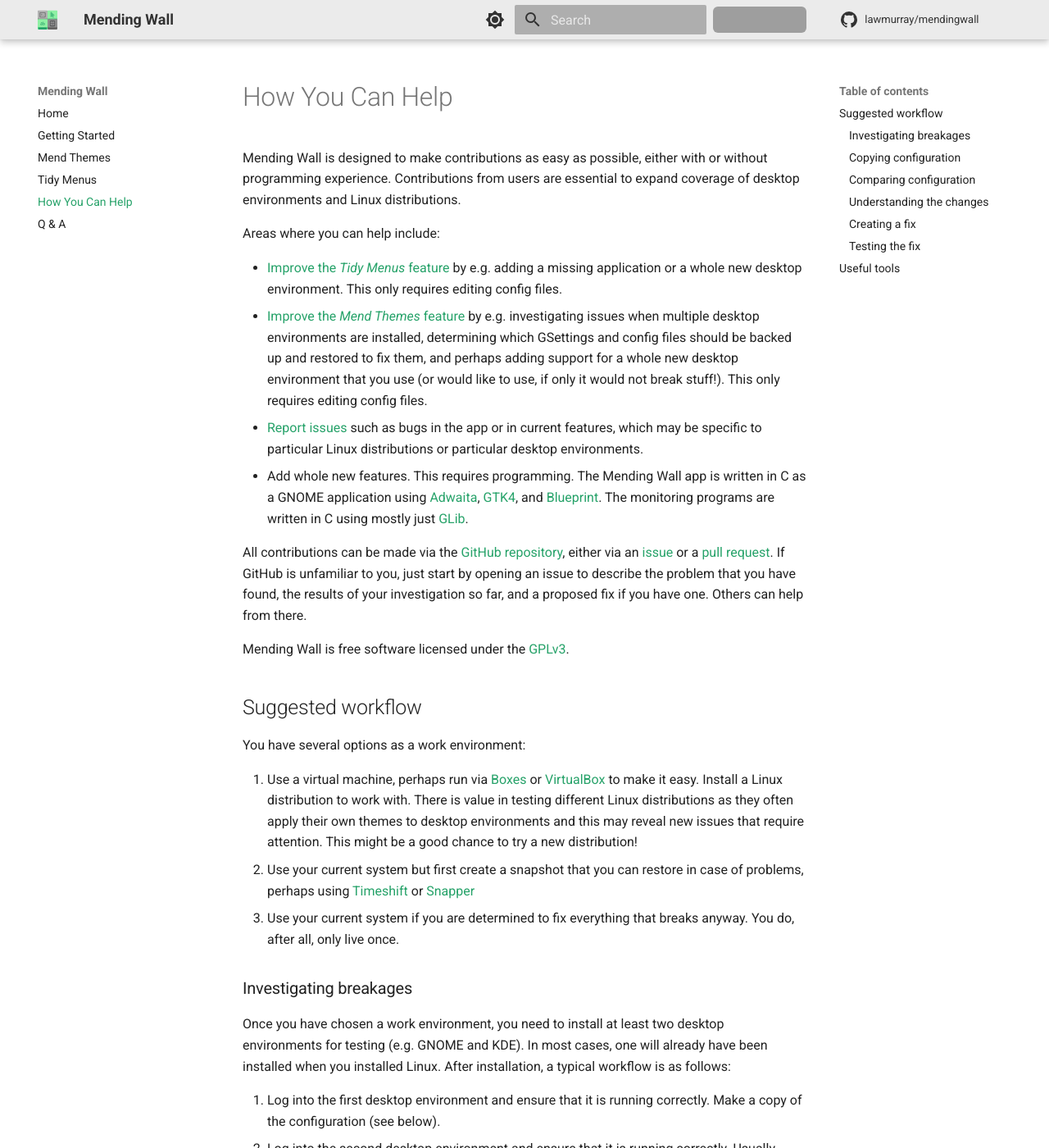
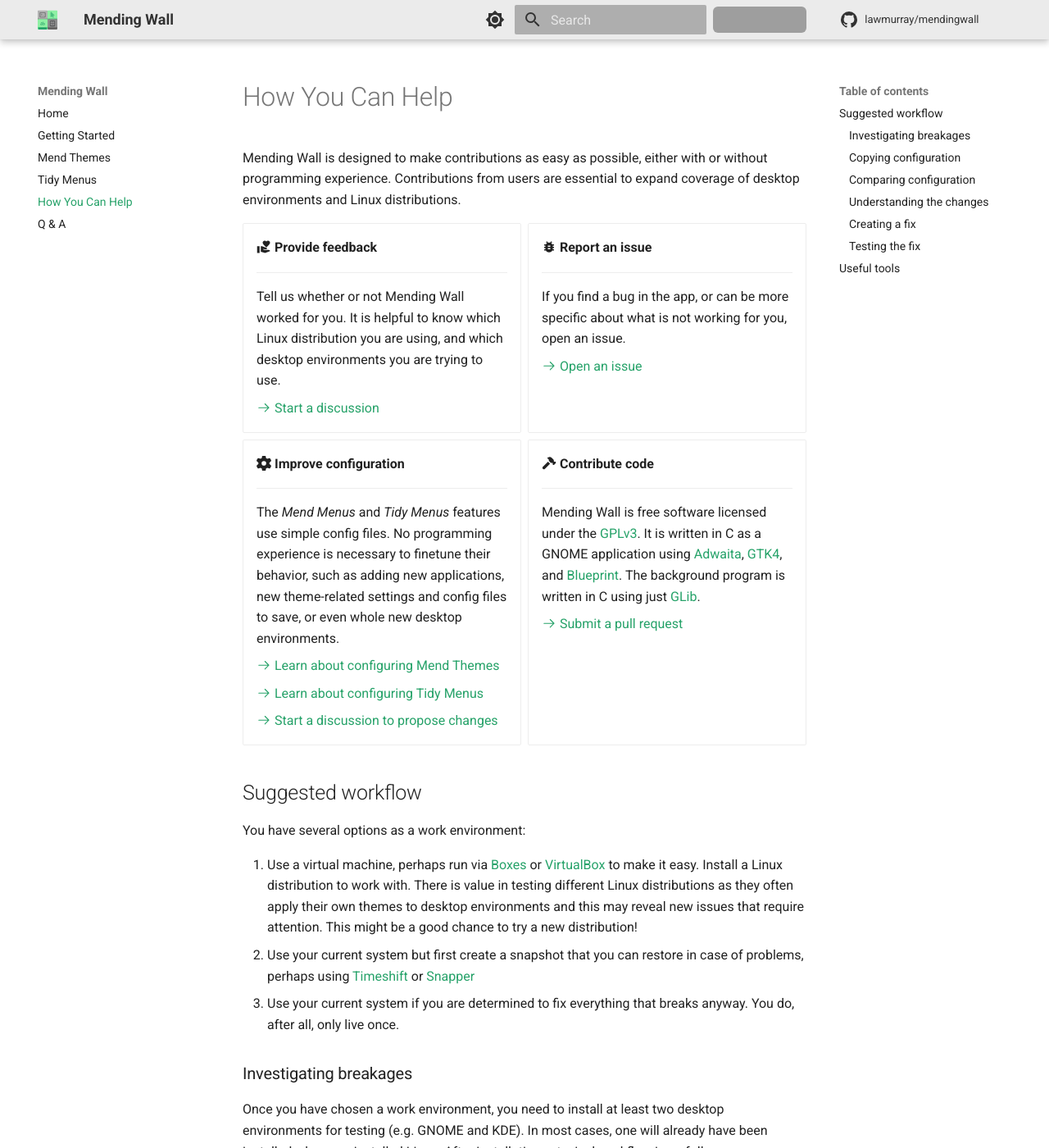
Before and after one commit to lawmurray/mendingwall, an MkDocs documentation site: the page built from docs/contributing.md, in a window 1280 px wide and 1400 px high. Shown: the whole window at 82% size. Built offline with MkDocs 1.6.1 and Material for MkDocs 9.7.7, drawn with Linux system fonts in a browser that asks for light colours; comment, search, counter and statistics services are not loaded; grey boxes are pictures that could not be loaded.

Commit message:
Further work on contributing page. Added cards for each way to contribute.

```diff
--- a/docs/how-you-can-help.md
+++ b/docs/contributing.md
@@ -2,16 +2,46 @@
 
 Mending Wall is designed to make contributions as easy as possible, either with or without programming experience. Contributions from users are essential to expand coverage of desktop environments and Linux distributions.
 
-Areas where you can help include:
+<div class="grid cards" markdown>
 
-- [Improve the *Tidy Menus* feature](tidy-menus.md) by e.g. adding a missing application or a whole new desktop environment. This only requires editing config files.
-- [Improve the *Mend Themes* feature](mend-themes.md) by e.g. investigating issues when multiple desktop environments are installed, determining which GSettings and config files should be backed up and restored to fix them, and perhaps adding support for a whole new desktop environment that you use (or would like to use, if only it would not break stuff!). This only requires editing config files.
-- [Report issues](https://github.com/lawmurray/mendingwall/issues) such as bugs in the app or in current features, which may be specific to particular Linux distributions or particular desktop environments.
-- Add whole new features. This requires programming. The Mending Wall app is written in C as a GNOME application using [Adwaita](https://gnome.pages.gitlab.gnome.org/libadwaita/), [GTK4](https://gtk.org/), and [Blueprint](https://jwestman.pages.gitlab.gnome.org/blueprint-compiler/). The monitoring programs are written in C using mostly just [GLib](https://docs.gtk.org/glib/).
+-   :material-hand-heart: __Provide feedback__
 
-All contributions can be made via the [GitHub repository](https://github.com/lawmurray/mendingwall), either via an [issue](https://github.com/lawmurray/mendingwall/issues) or a [pull request](https://github.com/lawmurray/mendingwall/pull_requests). If GitHub is unfamiliar to you, just start by opening an issue to describe the problem that you have found, the results of your investigation so far, and a proposed fix if you have one. Others can help from there.
+     ---
 
-Mending Wall is free software licensed under the [GPLv3](https://www.gnu.org/licenses/gpl-3.0.en.html).
+     Tell us whether or not Mending Wall worked for you. It is helpful to know which Linux distribution you are using, and which desktop environments you are trying to use.
+
+     [:octicons-arrow-right-24: Start a discussion](https://github.com/lawmurray/mendingwall/discussions)
+
+-   :material-bug: __Report an issue__
+
+    ---
+
+    If you find a bug in the app, or can be more specific about what is not working for you, open an issue.
+
+    [:octicons-arrow-right-24: Open an issue](https://github.com/lawmurray/mendingwall/issues)
+
+-   :fontawesome-solid-gear: __Improve configuration__
+
+    ---
+
+    The *Mend Menus* and *Tidy Menus* features use simple config files. No programming experience is necessary to finetune their behavior, such as adding new applications, new theme-related settings and config files to save, or even whole new desktop environments.
+
+    [:octicons-arrow-right-24: Learn about configuring Mend Themes](mend-themes.md#configuration)
+
+    [:octicons-arrow-right-24: Learn about configuring Tidy Menus](tidy-menus.md#configuration)
+
+    [:octicons-arrow-right-24: Start a discussion to propose changes](https://github.com/lawmurray/mendingwall/discussions)
+
+-   :fontawesome-solid-hammer: __Contribute code__
+
+    ---
+
+    Mending Wall is free software licensed under the [GPLv3](https://www.gnu.org/licenses/gpl-3.0.en.html). It is written in C as a GNOME application using [Adwaita](https://gnome.pages.gitlab.gnome.org/libadwaita/), [GTK4](https://gtk.org/), and [Blueprint](https://jwestman.pages.gitlab.gnome.org/blueprint-compiler/). The background program is written in C using just [GLib](https://docs.gtk.org/glib/).
+
+    [:octicons-arrow-right-24: Submit a pull request](https://github.com/lawmurray/mendingwall/pull_requests)
+
+</div>
+
 
 ## Suggested workflow
 
--- a/mkdocs.yaml
+++ b/mkdocs.yaml
@@ -80,5 +80,5 @@
   - getting-started.md
   - mend-themes.md
   - tidy-menus.md
-  - how-you-can-help.md
+  - contributing.md
   - questions-and-answers.md
```
Also changed, not shown: docs/getting-started.md (+5 -5 lines), docs/index.md (+1 -2 lines), docs/questions-and-answers.md (+1 -1 lines).
